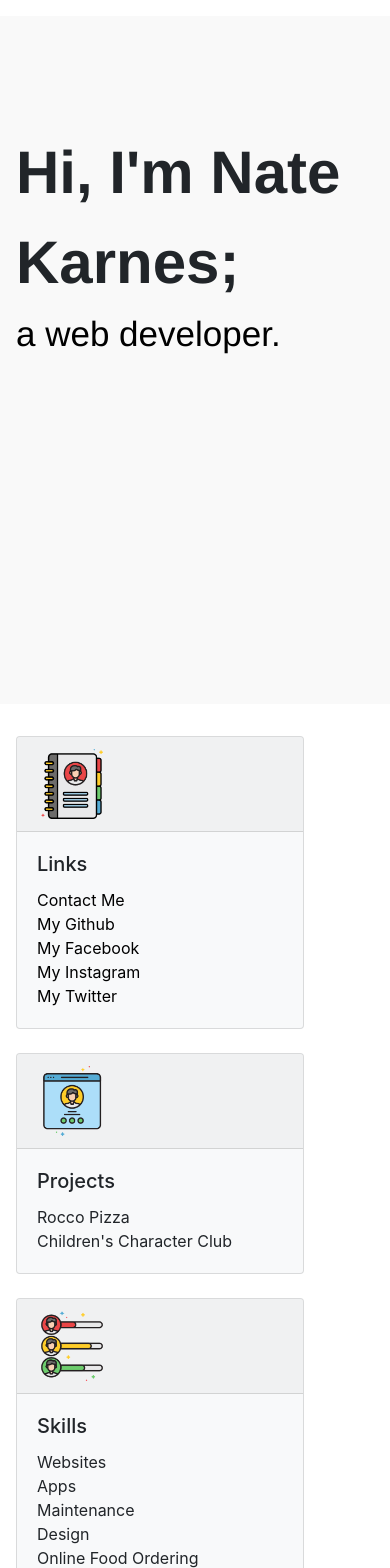
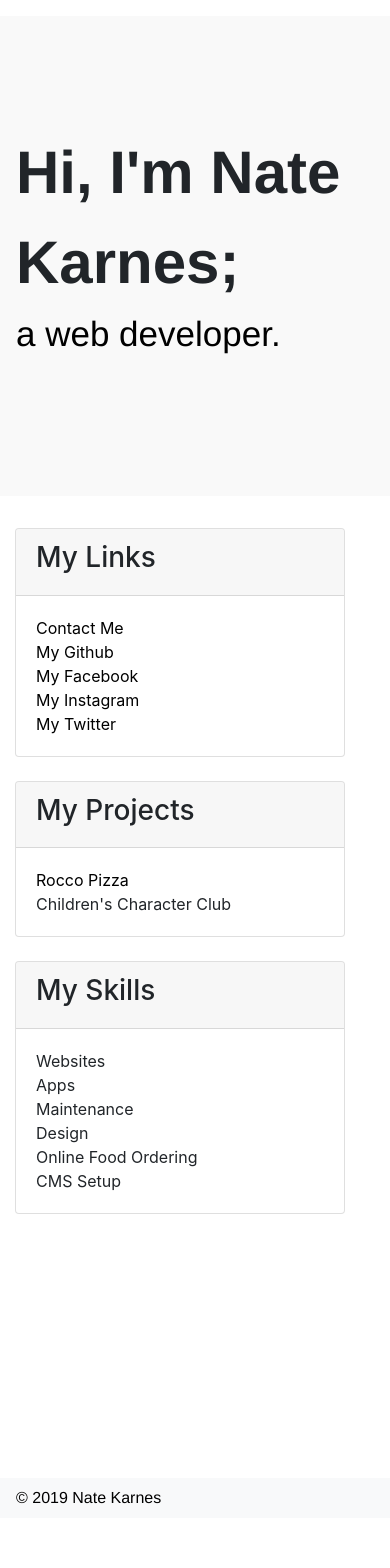
Before and after one commit to natekarnes/natekarnes-dev, a React (Create React App) app: page / in a window 390 px wide. Shown: the top 1568 px of the page. After the commit the page ends 1518 px from the top, so only its background shows below. Built offline with nearby package versions, Linux system fonts and the light colour scheme.

Commit message:
Update Layout and Colors

```diff
--- a/src/components/Footer.js
+++ b/src/components/Footer.js
@@ -9,7 +9,7 @@ const Footer = () => (
 
 <Navbar bg="light" variant="light">
 
-    <div id="copywrite">&copy; 2019 Nate Karnes,&nbsp;<a href="https://www.flaticon.com/authors/flat-icons">Icons designed by Flat Icons from Flaticon</a></div>
+    <div id="copywrite">&copy; 2019 Nate Karnes</div>
 
 
 </Navbar>
--- a/src/pages/Home.js
+++ b/src/pages/Home.js
@@ -3,11 +3,6 @@ import Row from 'react-bootstrap/Row';
 import Col from 'react-bootstrap/Col';
 import Container from 'react-bootstrap/Container';
 import Card from 'react-bootstrap/Card';
-import Image from 'react-bootstrap/Image';
-
-import links from '../images/links.png'
-import projects from '../images/projects.png'
-import skills from '../images/skills.png'
 import '../stylesheets/Home.scss';
 import '../stylesheets/App.scss';
 import Footer from '../components/Footer.js';
@@ -29,10 +24,10 @@ const Home = () => (
 <Container id="contactSection">
     <Row>
         <Col xs={12} md={4}>
-        <Card bg="light" style={{ width: '18rem' }}>
-    <Card.Header><Image id="links" width="70" src={links} fluid /></Card.Header>
+        <Card>
+    <Card.Header><h3>My Links</h3></Card.Header>
     <Card.Body>
-      <Card.Title>Links</Card.Title>
+      {/* <Card.Title>Links</Card.Title> */}
       <Card.Text>
 
                     <li className="contactList"> <a href="https://app.hellobonsai.com/u/natekarnes/contact">Contact Me</a> </li>
@@ -47,13 +42,13 @@ const Home = () => (
   <br />
         </Col>
         <Col xs={12} md={4}>
-        <Card bg="light" style={{ width: '18rem' }}>
-    <Card.Header><Image id="projects" width="70" src={projects} fluid /></Card.Header>
+        <Card>
+    <Card.Header><h3>My Projects</h3></Card.Header>
     <Card.Body>
-      <Card.Title>Projects</Card.Title>
+      {/* <Card.Title>Projects</Card.Title> */}
       <Card.Text>
 
-                    <li className="contactList"> Rocco Pizza </li>
+                    <li className="contactList"> <a href="http://www.roccopizza.com">Rocco Pizza</a></li>
                     <li className="contactList"> Children's Character Club </li>
 
       </Card.Text>
@@ -62,10 +57,10 @@ const Home = () => (
   <br />
         </Col>
         <Col xs={12} md={4}>
-        <Card bg="light" style={{ width: '18rem' }}>
-    <Card.Header><Image id="skills" width="70" src={skills} fluid /></Card.Header>
+        <Card>
+    <Card.Header><h3>My Skills</h3></Card.Header>
     <Card.Body>
-      <Card.Title>Skills</Card.Title>
+      {/* <Card.Title>Skills</Card.Title> */}
       <Card.Text>
 
       <li className="contactList"> Websites </li>
--- a/src/stylesheets/App.scss
+++ b/src/stylesheets/App.scss
@@ -22,20 +22,18 @@ html,body,div {
     overflow-x:hidden;
   }
   #welcomeSection {
-    background-color: #F6F7F9;
+    background-color: #F5F5F5;
     height: 25em;
     padding-top: 6em;
     text-align: center;
 }
 #firstRow {
     text-align: center;
-    padding-left: 2em;
     padding-top: 1.9em;
 }
 
 #contactSection {
     margin-top: 2em;
-    padding-left: 1em;
 }
 .contactList {
     list-style: none;
@@ -55,7 +53,7 @@ a:hover {
         text-align: left;
         margin-top: 1em;
         background-color: #F9F9F9;
-        height: 43em;
+        height: 30em;
         padding-top: 7em;
         padding-left: 1em;
         text-align: left;
@@ -68,18 +66,6 @@ a:hover {
         text-align: left;
         font-size: 35px;
     }
-    #developerEmoji {
-        height: 40px;
-        width: 40px;
-    }
-    #macbookEmoji {
-        height: 40px;
-        width: 40px;
-    }
-    #mobileEmoji {
-        height: 40px;
-        width: 40px;
-    }
 
 
   }
```
